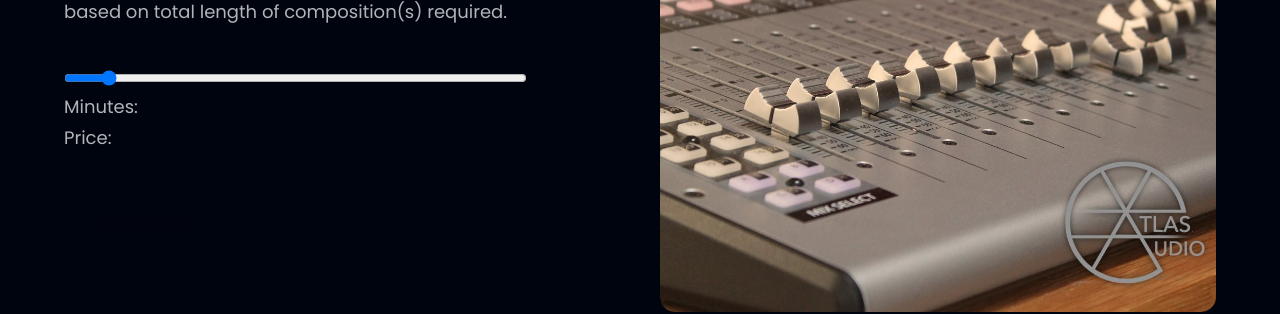
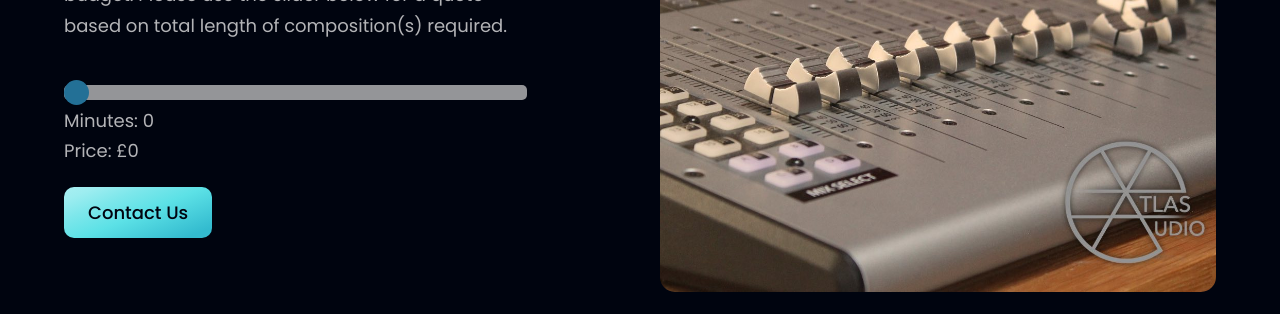
Before and after one commit to Norman-Ben/atlas_audio_website, a Next.js app: page / in a window 1280 px wide. Shown: the part 2824-3138 px from the top of the page. Built offline with nearby package versions, Linux system fonts and the light colour scheme.

Commit message:
add pricing slider functionality

```diff
--- a/pages/components/ContactUsButton.js
+++ b/pages/components/ContactUsButton.js
@@ -3,7 +3,7 @@ import React from 'react';
 const ContactUsButton = ({ styles }) => (
   <button
     type="button"
-    className={`py-4 px-6 font-poppins font-medium text-[18px] text-primary bg-blue-gradient rounded-[10px] outline-none ${styles}`}
+    className={`py-3 px-6 font-poppins font-medium text-[18px] text-primary bg-blue-gradient rounded-[10px] outline-none ${styles}`}
   >
     Contact Us
   </button>
--- a/pages/components/PricingSlider.js
+++ b/pages/components/PricingSlider.js
@@ -3,6 +3,14 @@ import styles, { layout } from '../style';
 import ContactUsButton from './ContactUsButton';
 
 export default function PricingSlider() {
+  const [sliderValue, setSliderValue] = React.useState(0);
+  const [price, setPrice] = React.useState(0);
+
+  const handleSliderChange = (event) => {
+    setSliderValue(event.target.value);
+    setPrice(event.target.value * 50);
+  };
+
   return (
     <div className="w-full md:w-5/6 my-10">
       <input
@@ -10,13 +18,14 @@ export default function PricingSlider() {
         min={0}
         max={60}
         step={5}
-        value={5}
-        className="w-full"
+        value={sliderValue}
+        className="w-full slider"
+        onChange={handleSliderChange}
       ></input>
-      <p className={`${styles.paragraph}`}>Minutes:</p>
-      <p className={`${styles.paragraph}`}>Price:</p>
+      <p className={`${styles.paragraph}`}>Minutes: {sliderValue}</p>
+      <p className={`${styles.paragraph}`}>Price: £{price}</p>
 
-      <ContactUsButton styles={'my-10'} />
+      <ContactUsButton styles={'mt-5'} />
     </div>
   );
 }
--- a/styles/globals.css
+++ b/styles/globals.css
@@ -64,3 +64,45 @@
     transform: translateY(0);
   }
 }
+
+.bg-blue-gradient {
+  background: linear-gradient(
+    157.81deg,
+    #def9fa -43.27%,
+    #bef3f5 -21.24%,
+    #9dedf0 12.19%,
+    #7de7eb 29.82%,
+    #5ce1e6 51.94%,
+    #33bbcf 90.29%
+  );
+}
+
+.slider {
+  -webkit-appearance: none;
+  width: 100%;
+  height: 15px;
+  border-radius: 5px;
+  background: #d3d3d3;
+  outline: none;
+  opacity: 0.7;
+  -webkit-transition: 0.2s;
+  transition: opacity 0.2s;
+}
+
+.slider::-webkit-slider-thumb {
+  -webkit-appearance: none;
+  appearance: none;
+  width: 25px;
+  height: 25px;
+  border-radius: 50%;
+  background: #339ecf;
+  cursor: pointer;
+}
+
+.slider::-moz-range-thumb {
+  width: 25px;
+  height: 25px;
+  border-radius: 50%;
+  background: #5ccfe6;
+  cursor: pointer;
+}
```
